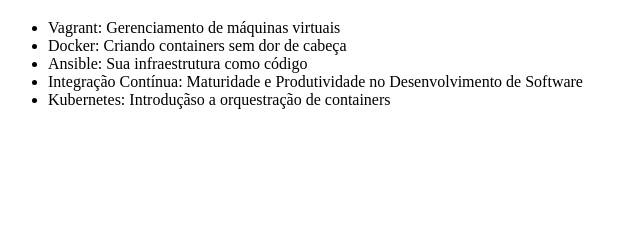
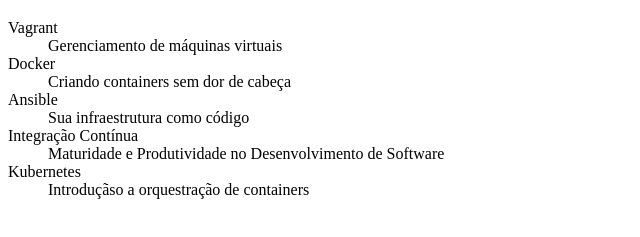
Before and after one commit to janeoeaf/alura-git, a plain HTML site: page index.html in a window 1280 px wide. Shown: the part 61-298 px from the top of the page, without its empty margins (0-640 px from the left). Drawn offline with Linux system fonts and the light colour scheme.

Commit message:
Trocando ul por dl e Separando os títulos

```diff
--- a/index.html
+++ b/index.html
@@ -7,12 +7,21 @@
 <body>
     <h1>Cursos de DevObs</h1>
 
-    <ul>
-        <li>Vagrant: Gerenciamento de máquinas virtuais</li>
-        <li>Docker: Criando containers sem dor de cabeça</li>
-        <li>Ansible: Sua infraestrutura como código</li>
-        <li>Integração Contínua: Maturidade e Produtividade no Desenvolvimento de Software</li>
-        <li>Kubernetes: Introduçãso a orquestração de containers</li>
-    </ul>
+    <dl>
+        <dt>Vagrant</dt>
+        <dd>Gerenciamento de máquinas virtuais</dd>
+
+        <dt>Docker</dt>
+        <dd>Criando containers sem dor de cabeça<dd>
+
+        <dt>Ansible</dt>
+        <dd>Sua infraestrutura como código</dd>
+
+        <dt>Integração Contínua</dt>
+        <dd>Maturidade e Produtividade no Desenvolvimento de Software</dd>
+
+        <dt>Kubernetes</dt>
+        <dd>Introduçãso a orquestração de containers</dd>
+    </dl>
 </body>
 </html>
```
